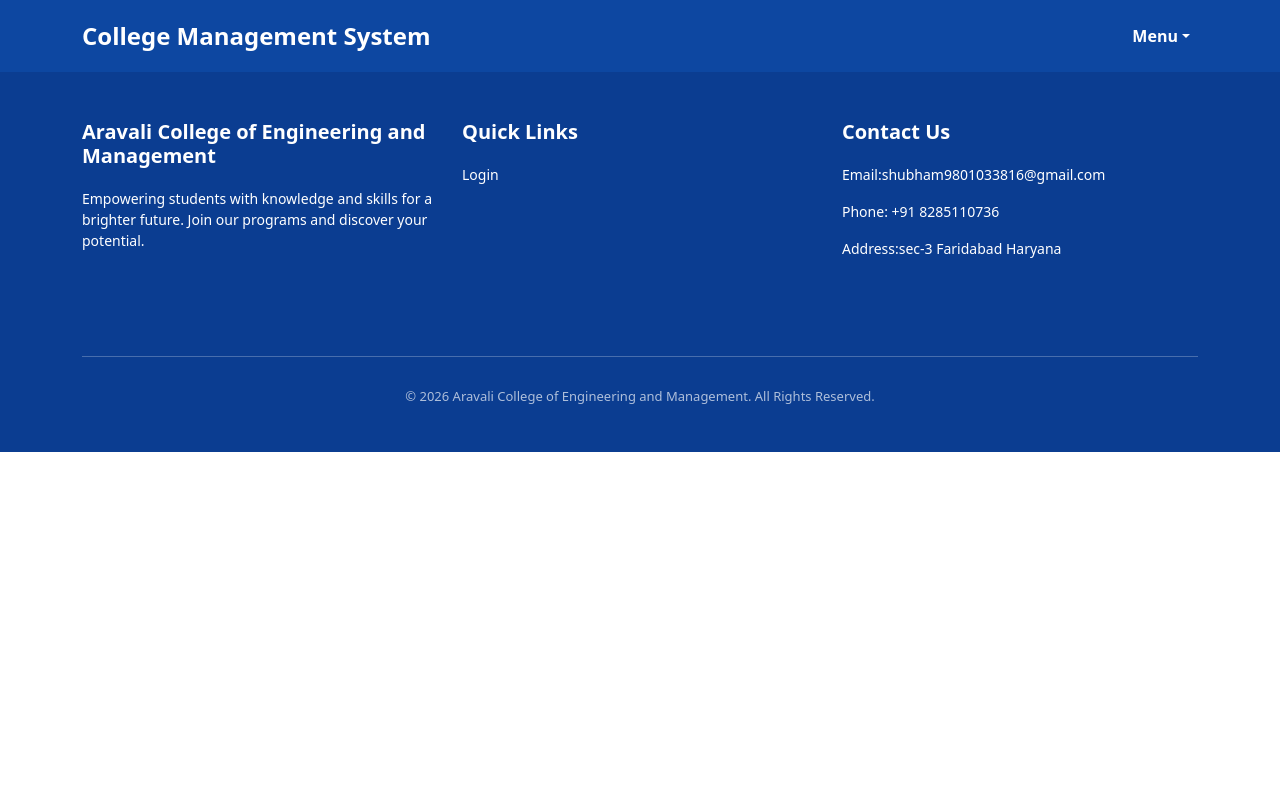
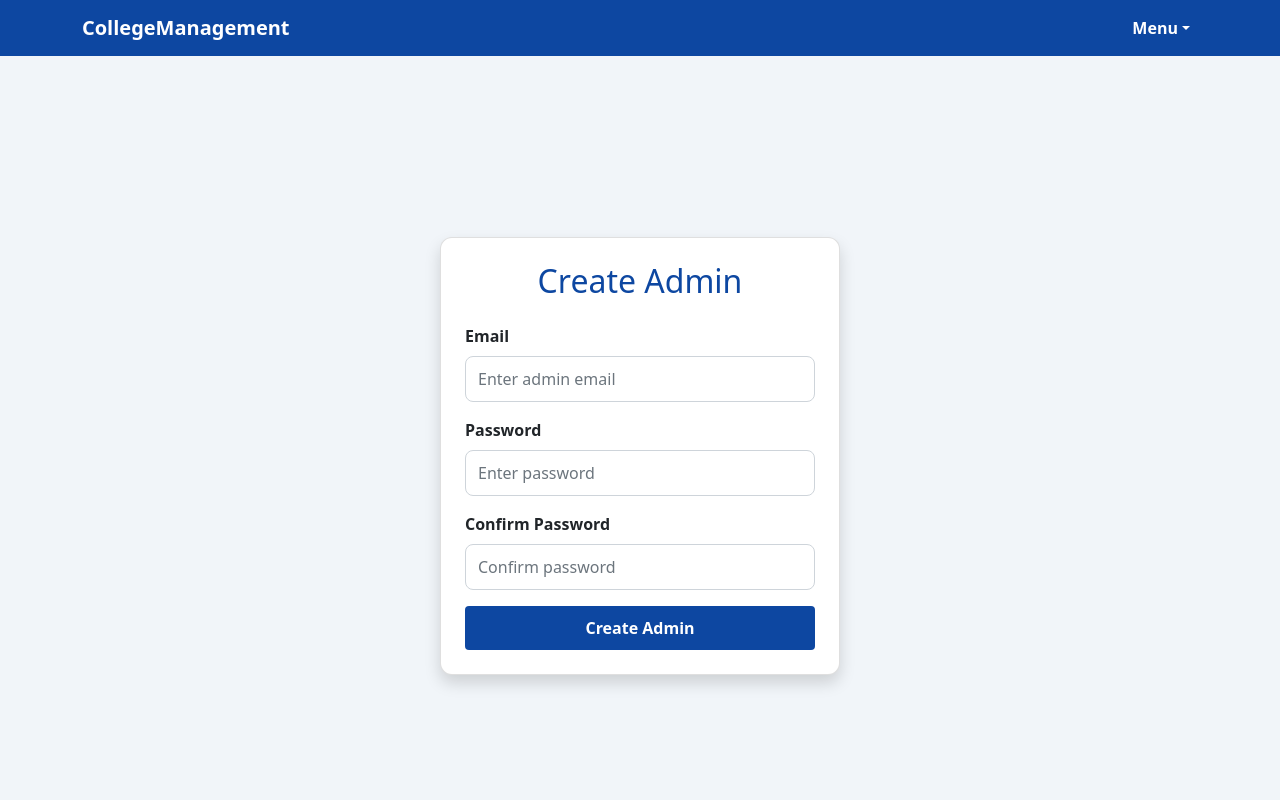
Before and after one commit to shubhamkumarmishra82/UniversityManagementSystem, a React (Create React App) app: page /create in a window 1280 px wide. Shown: the top 800 px of the page. Built offline with nearby package versions, Linux system fonts and the light colour scheme.

Commit message:
creating Login and Admin page

```diff
--- a/src/App.jsx
+++ b/src/App.jsx
@@ -3,14 +3,23 @@
 import HomePage from "./Page/HomePage";
 import Footer from "./Component/Footer";
 import Navbar1 from "./Component/navbar1";
+import CreateAdmin from "./Page/CreateAdmin";
+import AdminLogin from "./Page/AdminLogin";
+import DashBoard from "./Page/DashBoard";
+
 
 export default function App(){
     return(
         <>
        <BrowserRouter>
      <Navbar1/>
+    <DashBoard/>
        <Routes>
        <Route path="/" element={<HomePage/>}></Route>
+       <Route path="/create" element={<CreateAdmin/>}></Route>
+        <Route path="/login" element={<AdminLogin/>}></Route>
+        <Route path="/login" element={<AdminLogin/>}></Route>
+
        </Routes>
        <Footer/>
        </BrowserRouter>
--- a/src/Component/navbar1.jsx
+++ b/src/Component/navbar1.jsx
@@ -1,11 +1,12 @@
-import "../assets/navbar1.css"
-export default function Navbar() {
+import { NavLink } from "react-router-dom";
+
+export default function Navbar1() {
   return (
-    <nav className="navbar navbar-expand-lg" style={{ backgroundColor: "#0d47a1" }}>
+    <nav className="navbar navbar-expand-lg fixed-top" style={{ backgroundColor: "#0d47a1" }}>
       <div className="container">
         {/* Left side: University Name */}
         <a className="navbar-brand text-white fw-bold" href="#">
-          College Management System
+          CollegeManagement
         </a>
 
         {/* Toggler for mobile */}
@@ -44,14 +45,14 @@
               </a>
               <ul className="dropdown-menu dropdown-menu-end" aria-labelledby="userDropdown">
                 <li>
-                  <a className="dropdown-item" href="#">
-                    Login
-                  </a>
+                  <NavLink className="dropdown-item" to="/login">
+                    Admin-Login
+                  </NavLink>
                 </li>
                 <li>
-                  <a className="dropdown-item" href="#">
+                  <NavLink className="dropdown-item" to="/create">
                     Create-Admin
-                  </a>
+                  </NavLink>
                 </li>
 
               </ul>
--- /dev/null
+++ b/src/Page/AdminLogin.jsx
@@ -0,0 +1,84 @@
+import  { useState } from "react";
+import "../assets/CreateAdmin.css";
+import { useNavigate } from "react-router-dom";
+
+export default function AdminLogin() {
+  const [email, setEmail] = useState("");
+  const [password, setPassword] = useState("");
+   const navigate = useNavigate()
+
+
+
+  const handleSubmit = async (e) => {
+    e.preventDefault();
+       try{
+
+           const response = await fetch("http://localhost:9090/admin/login" , {
+            method:"POST",
+            headers:{
+              "content-type":"application/json"
+            },
+            body:JSON.stringify({
+              email:email,
+              password:password
+            })
+           })
+           if(response.ok){
+            navigate("/dashboard")
+           }
+           else{
+            alert("email and password incorrect")
+           }
+       }
+       catch(error){
+        console.log(error)
+       }
+  };
+
+  return (
+    <div className="create-admin-page d-flex align-items-center justify-content-center">
+      <div className="card create-admin-card p-4 shadow">
+        <h2 className="text-center mb-4"> Admin Login</h2>
+        <form onSubmit={handleSubmit}>
+          <div className="mb-3">
+            <label htmlFor="email" className="form-label fw-bold">
+              Email
+            </label>
+            <input
+              type="email"
+              id="email"
+              className="form-control"
+              placeholder="Enter admin email"
+              value={email}
+              onChange={(e) => setEmail(e.target.value)}
+              required
+            />
+          </div>
+
+          <div className="mb-3">
+            <label htmlFor="password" className="form-label fw-bold">
+              Password
+            </label>
+            <input
+              type="password"
+              id="password"
+              className="form-control"
+              placeholder="Enter password"
+              value={password}
+              onChange={(e) => setPassword(e.target.value)}
+              required
+            />
+          </div>
+
+
+
+          <div className="d-grid">
+            <button type="submit" className="btn btn-primary">
+            Login
+            </button>
+          </div>
+        </form>
+      </div>
+    </div>
+  );
+}
--- /dev/null
+++ b/src/Page/CreateAdmin.jsx
@@ -0,0 +1,110 @@
+import  { useState } from "react";
+import "../assets/CreateAdmin.css";
+import { useNavigate } from "react-router-dom";
+
+export default function CreateAdmin() {
+  const [email, setEmail] = useState("");
+  const [password, setPassword] = useState("");
+  const [confirmPassword, setConfirmPassword] = useState("");
+  const navigate = useNavigate()
+
+
+
+  const handleSubmit =async (e) => {
+    e.preventDefault();
+           try{
+   if (password !== confirmPassword) {
+      alert("Passwords do not match!");
+      return;
+    }
+     else{
+           const response = await fetch("http://localhost:9090/admin/create",{
+            method:"POST",
+            headers:{
+                "content-type":"application/json"
+            },
+            body:JSON.stringify({
+                email:email,
+                password:password
+            })
+           })
+            if(response.ok){
+        alert(`Admin created successfully!\nEmail: ${email}`);
+    setEmail("");
+    setPassword("");
+    setConfirmPassword("");
+    navigate("/login")
+
+            }
+            else{
+                alert("Admin Creation Failed please Try ")
+            }
+
+     }
+           }
+           catch(error){
+            console.log(error)
+           }
+
+  };
+
+  return (
+    <div className="create-admin-page d-flex align-items-center justify-content-center">
+      <div className="card create-admin-card p-4 shadow">
+        <h2 className="text-center mb-4">Create Admin</h2>
+        <form onSubmit={handleSubmit}>
+          <div className="mb-3">
+            <label htmlFor="email" className="form-label fw-bold">
+              Email
+            </label>
+            <input
+              type="email"
+              id="email"
+              className="form-control"
+              placeholder="Enter admin email"
+              value={email}
+              onChange={(e) => setEmail(e.target.value)}
+              required
+            />
+          </div>
+
+          <div className="mb-3">
+            <label htmlFor="password" className="form-label fw-bold">
+              Password
+            </label>
+            <input
+              type="password"
+              id="password"
+              className="form-control"
+              placeholder="Enter password"
+              value={password}
+              onChange={(e) => setPassword(e.target.value)}
+              required
+            />
+          </div>
+
+          <div className="mb-3">
+            <label htmlFor="confirmPassword" className="form-label fw-bold">
+              Confirm Password
+            </label>
+            <input
+              type="password"
+              id="confirmPassword"
+              className="form-control"
+              placeholder="Confirm password"
+              value={confirmPassword}
+              onChange={(e) => setConfirmPassword(e.target.value)}
+              required
+            />
+          </div>
+
+          <div className="d-grid">
+            <button type="submit" className="btn btn-primary">
+              Create Admin
+            </button>
+          </div>
+        </form>
+      </div>
+    </div>
+  );
+}
--- /dev/null
+++ b/src/assets/CreateAdmin.css
@@ -0,0 +1,53 @@
+/* Full page center alignment */
+.create-admin-page {
+  min-height: 100vh;
+  background-color: #f1f5f9; /* Light gray background */
+  padding: 20px;
+}
+
+/* Card styling */
+.create-admin-card {
+  width: 100%;
+  max-width: 400px;
+  border-radius: 12px;
+  background-color: #ffffff;
+  box-shadow: 0 8px 25px rgba(0, 0, 0, 0.15);
+}
+
+/* Heading */
+.create-admin-card h2 {
+  color: #0d47a1;
+}
+
+/* Inputs */
+.create-admin-card .form-control {
+  border-radius: 8px;
+  padding: 10px 12px;
+  border: 1px solid #ced4da;
+  transition: border-color 0.3s ease, box-shadow 0.3s ease;
+}
+
+.create-admin-card .form-control:focus {
+  border-color: #0d47a1;
+  box-shadow: 0 0 5px rgba(13, 71, 161, 0.5);
+}
+
+/* Button */
+.create-admin-card .btn-primary {
+  background-color: #0d47a1;
+  border: none;
+  padding: 10px;
+  font-weight: 600;
+  transition: background-color 0.3s ease;
+}
+
+.create-admin-card .btn-primary:hover {
+  background-color: #094080;
+}
+
+/* Responsive */
+@media (max-width: 576px) {
+  .create-admin-card {
+    padding: 20px;
+  }
+}
```
